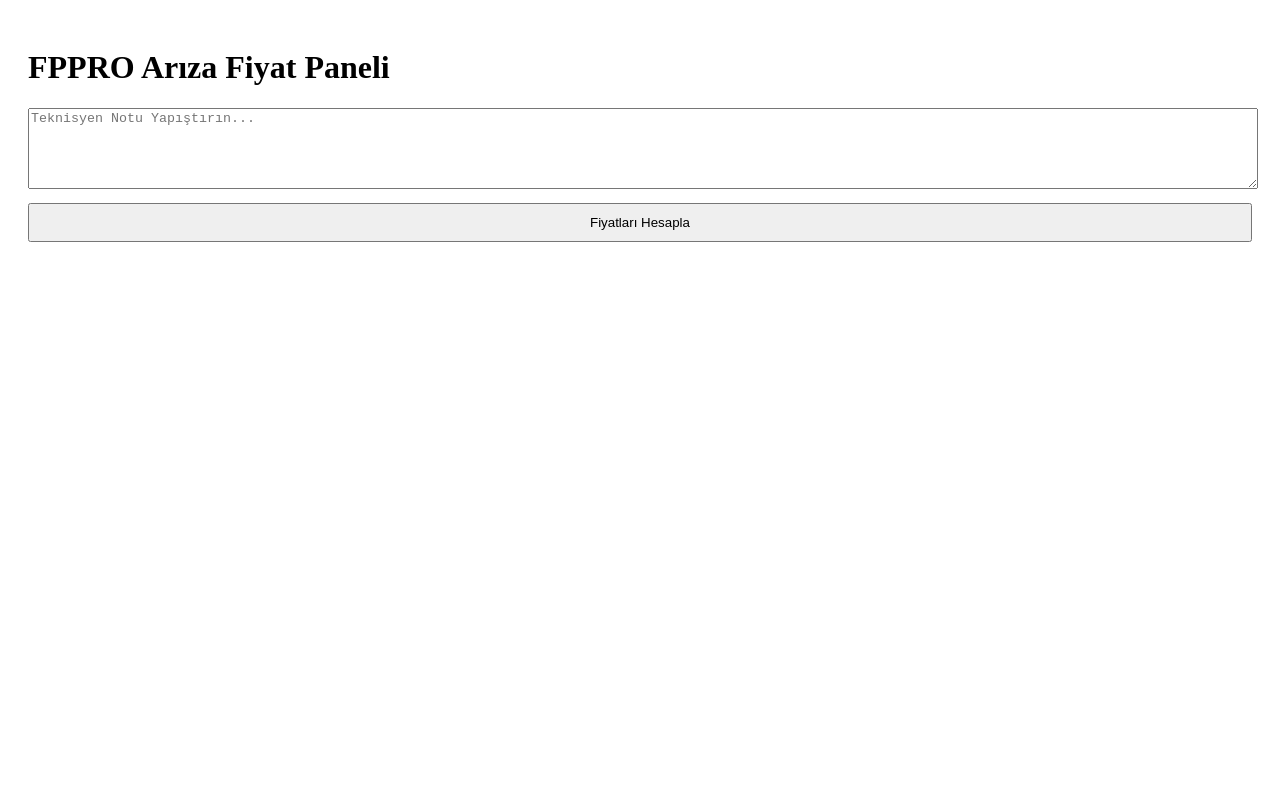
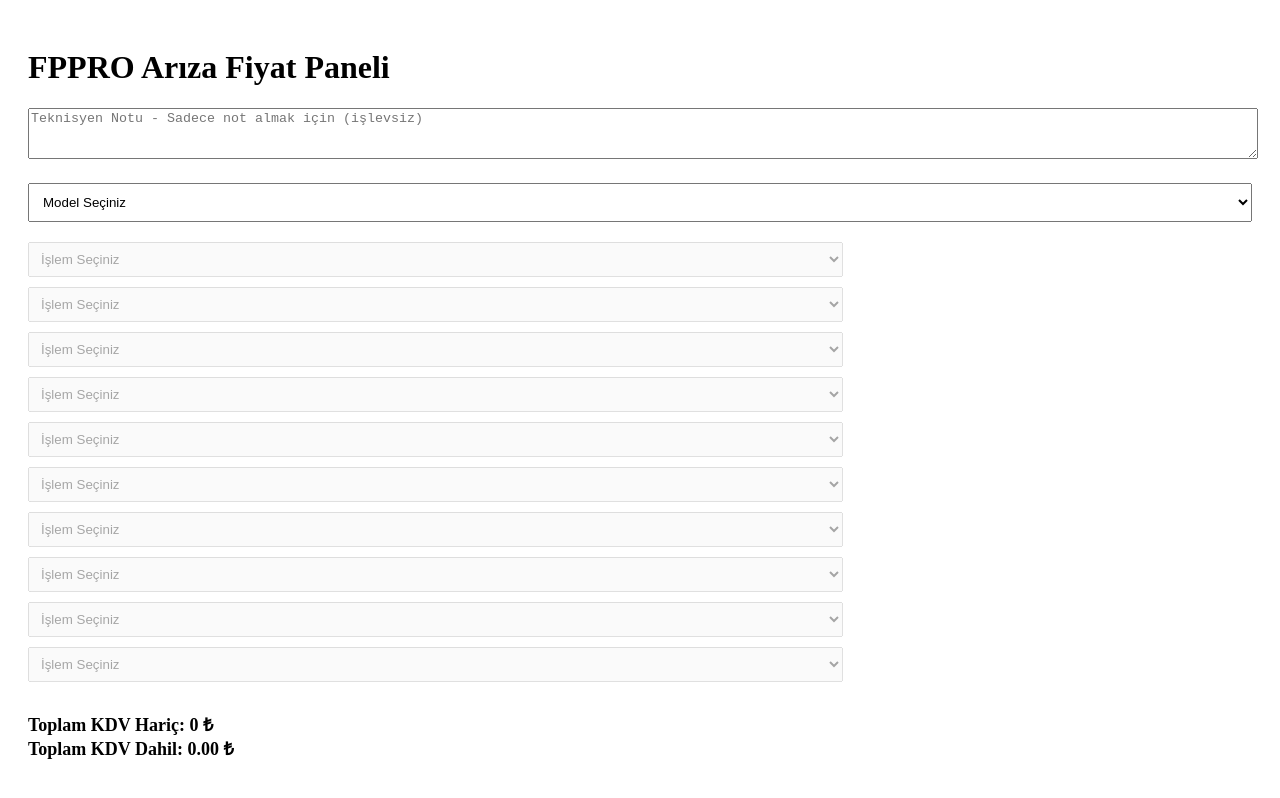
Before and after one commit to onur846/fpfiyatoaneli, a Next.js app: page / in a window 1280 px wide. Built offline with nearby package versions, Linux system fonts and the light colour scheme.

Commit message:
Update index.js

```diff
--- a/pages/index.js
+++ b/pages/index.js
@@ -1,10 +1,9 @@
 import { useState, useEffect } from "react";
 
 export default function Home() {
-  const [note, setNote] = useState('');
-  const [prices, setPrices] = useState([]);
-  const [selections, setSelections] = useState({});
   const [database, setDatabase] = useState({});
+  const [selectedModel, setSelectedModel] = useState('');
+  const [selectedRepairs, setSelectedRepairs] = useState(Array(10).fill(''));
 
   useEffect(() => {
     fetch('/database.json')
@@ -12,82 +11,76 @@
       .then(data => setDatabase(data));
   }, []);
 
-  const calculate = () => {
-    const noteLower = note.toLowerCase();
-    const found = [];
-
-    Object.entries(database).forEach(([model, islemler]) => {
-      if (noteLower.includes(model.toLowerCase())) {
-        Object.entries(islemler).forEach(([islem, fiyat]) => {
-          if (noteLower.includes(islem.toLowerCase())) {
-            found.push({ model, islem, fiyat });
-          }
-        });
-      }
-    });
-
-    setPrices(found);
-
-    const newSelections = {};
-    found.forEach((item, index) => {
-      newSelections[index] = item.fiyat;
-    });
-    setSelections(newSelections);
+  const handleModelChange = (e) => {
+    setSelectedModel(e.target.value);
+    setSelectedRepairs(Array(10).fill('')); // Model değişince işlemleri sıfırla
   };
 
-  const handleSelectionChange = (index, fiyat) => {
-    setSelections(prev => ({
-      ...prev,
-      [index]: fiyat
-    }));
+  const handleRepairChange = (index, value) => {
+    const newRepairs = [...selectedRepairs];
+    newRepairs[index] = value;
+    setSelectedRepairs(newRepairs);
   };
 
-  const kdvHarcToplam = Object.values(selections).reduce((acc, val) => acc + val, 0);
-  const kdvDahilToplam = (kdvHarcToplam * 1.2).toFixed(2);
+  const getPrice = (repairName) => {
+    if (selectedModel && repairName && database[selectedModel]) {
+      return database[selectedModel][repairName] || 0;
+    }
+    return 0;
+  };
+
+  const totalPriceWithoutKDV = selectedRepairs.reduce((acc, repair) => acc + getPrice(repair), 0);
+  const totalPriceWithKDV = (totalPriceWithoutKDV * 1.2).toFixed(2);
 
   return (
     <div style={{ padding: 20 }}>
       <h1>FPPRO Arıza Fiyat Paneli</h1>
+
+      {/* Müsvette kutusu */}
       <textarea
-        rows="5"
-        placeholder="Teknisyen Notu Yapıştırın..."
-        value={note}
-        onChange={(e) => setNote(e.target.value)}
-        style={{ width: '100%', marginBottom: 10 }}
+        rows="3"
+        placeholder="Teknisyen Notu - Sadece not almak için (işlevsiz)"
+        style={{ width: '100%', marginBottom: 20 }}
       />
-      <button onClick={calculate} style={{ width: '100%', padding: 10, marginBottom: 20 }}>Fiyatları Hesapla</button>
 
-      {prices.length > 0 && (
-        <table border="1" style={{ width: '100%', textAlign: 'center' }}>
-          <thead>
-            <tr>
-              <th>Model</th>
-              <th>İşlem</th>
-              <th>Fiyat (KDV Hariç)</th>
-              <th>Fiyat (KDV Dahil)</th>
-            </tr>
-          </thead>
-          <tbody>
-            {prices.map((p, i) => (
-              <tr key={i}>
-                <td>{p.model}</td>
-                <td>{p.islem}</td>
-                <td>
-                  <select value={selections[i]} onChange={(e) => handleSelectionChange(i, parseFloat(e.target.value))}>
-                    <option value={p.fiyat}>{p.fiyat} ₺</option>
-                  </select>
-                </td>
-                <td>{(selections[i] * 1.2).toFixed(2)} ₺</td>
-              </tr>
+      {/* Model Seçimi */}
+      <select value={selectedModel} onChange={handleModelChange} style={{ width: '100%', padding: 10, marginBottom: 20 }}>
+        <option value="">Model Seçiniz</option>
+        {Object.keys(database).map((model, idx) => (
+          <option key={idx} value={model}>{model}</option>
+        ))}
+      </select>
+
+      {/* İşlem Seçimi - 10 kutu */}
+      {Array(10).fill().map((_, index) => (
+        <div key={index} style={{ display: 'flex', alignItems: 'center', marginBottom: 10 }}>
+          <select
+            value={selectedRepairs[index]}
+            onChange={(e) => handleRepairChange(index, e.target.value)}
+            style={{ flex: 2, marginRight: 10, padding: 8 }}
+            disabled={!selectedModel}
+          >
+            <option value="">İşlem Seçiniz</option>
+            {selectedModel && database[selectedModel] && Object.keys(database[selectedModel]).map((repair, idx) => (
+              <option key={idx} value={repair}>{repair}</option>
             ))}
-            <tr>
-              <th colSpan="2">TOPLAM</th>
-              <th>{kdvHarcToplam.toFixed(2)} ₺</th>
-              <th>{kdvDahilToplam} ₺</th>
-            </tr>
-          </tbody>
-        </table>
-      )}
+          </select>
+          <div style={{ flex: 1 }}>
+            {selectedRepairs[index] && (
+              <>
+                <div>KDV Hariç: {getPrice(selectedRepairs[index])} ₺</div>
+                <div>KDV Dahil: {(getPrice(selectedRepairs[index]) * 1.2).toFixed(2)} ₺</div>
+              </>
+            )}
+          </div>
+        </div>
+      ))}
+
+      {/* Toplamlar */}
+      <div style={{ marginTop: 30, fontWeight: 'bold', fontSize: '18px' }}>
+        <div>Toplam KDV Hariç: {totalPriceWithoutKDV} ₺</div>
+        <div>Toplam KDV Dahil: {totalPriceWithKDV} ₺</div>
+      </div>
     </div>
   );
 }
```
